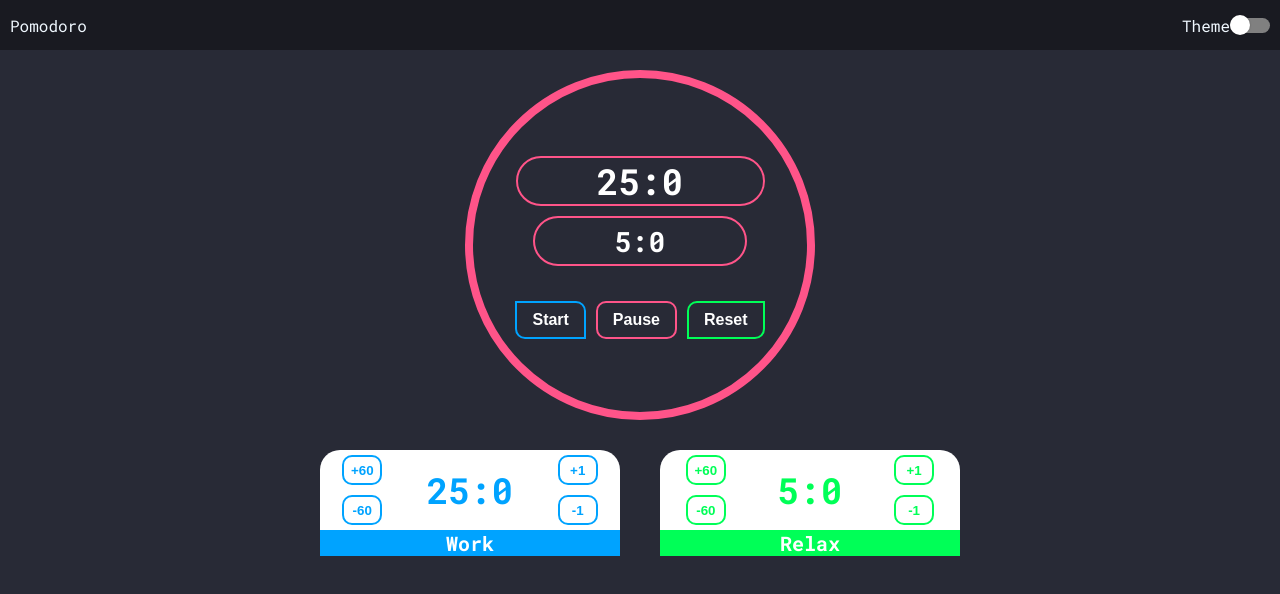
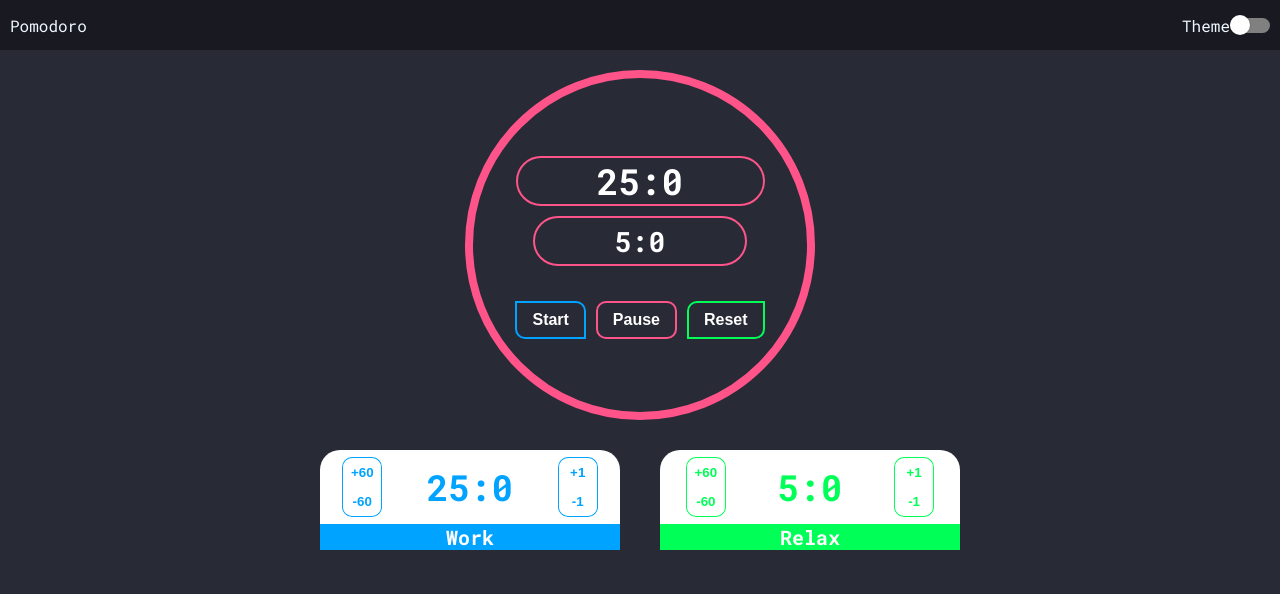
Before and after one commit to muril0-0/pomodoro-reactjs, a React (Create React App) app: page / in a window 1280 px wide. Shown: the top 594 px of the page. Built offline with nearby package versions, Linux system fonts and the light colour scheme.

Commit message:
Time controls style changed

```diff
--- a/src/styles/panel.css
+++ b/src/styles/panel.css
@@ -63,9 +63,6 @@
   border: none;
   width: 40px;
   height: 30px;
-  border-radius: 10px;
-
-  margin: 5px 0px;
   font-weight: bold;
 
   display: flex;
@@ -73,27 +70,41 @@
   align-items: center;
   justify-content: center;
 
+  transition: transform 0.1s ease;
+
   cursor: pointer;
+}
+
+.controls-time button:first-child {
+  border-radius: 10px 10px 0px 0px;
+  border-bottom: none;
+}
+
+.controls-time button:last-child {
+  border-radius: 0px 0px 10px 10px;
+  border-top: none;
 }
 
 .work-panel button {
   background-color: #fff;
   color: var(--blue);
-  border: 2px solid var(--blue);
+  border: 1px solid var(--blue);
 }
 
 .work-panel button:hover {
   background-color: var(--blue);
+  transform: scale(1.05);
   color: #fff;
 }
 
 .relax-panel button {
   background-color: #fff;
   color: var(--green);
-  border: 2px solid var(--green);
+  border: 1.5px solid var(--green);
 }
 
 .relax-panel button:hover {
   background-color: var(--green);
+  transform: scale(1.05);
   color: #fff;
 }
```
